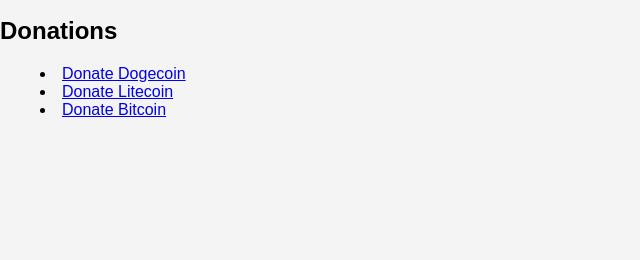
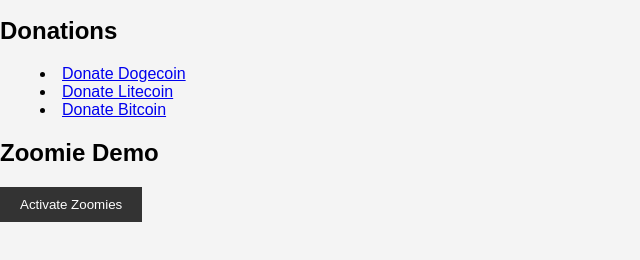
Before and after one commit to Norder1245/CatZoomies, a plain HTML site: page index.html in a window 1280 px wide. Shown: the part 74-334 px from the top of the page, without its empty margins (0-640 px from the left). Drawn offline with Linux system fonts and the light colour scheme.

Commit message:
Add Zoomie demo section with activation button and alert

```diff
--- a/index.html
+++ b/index.html
@@ -10,3 +10,12 @@
     <li><a href="litecoin:LTC1QGL4QKE78AUGS89CVJYCW2J5YT0UU9FZVS24MYX?message=lites">Donate Litecoin</a></li>
     <li><a href="bitcoin:BC1QEV90Z9DXE2HSDKTZZL4R6245A20QN2TNAWD6AY?label=bits">Donate Bitcoin</a></li>
 </menu>
+
+<h2>Zoomie Demo</h2>
+<button onclick="giveZoomies()">Activate Zoomies</button>
+
+<script>
+function giveZoomies() {
+    alert("Your cat is now zooming!");
+}
+</script>
```
